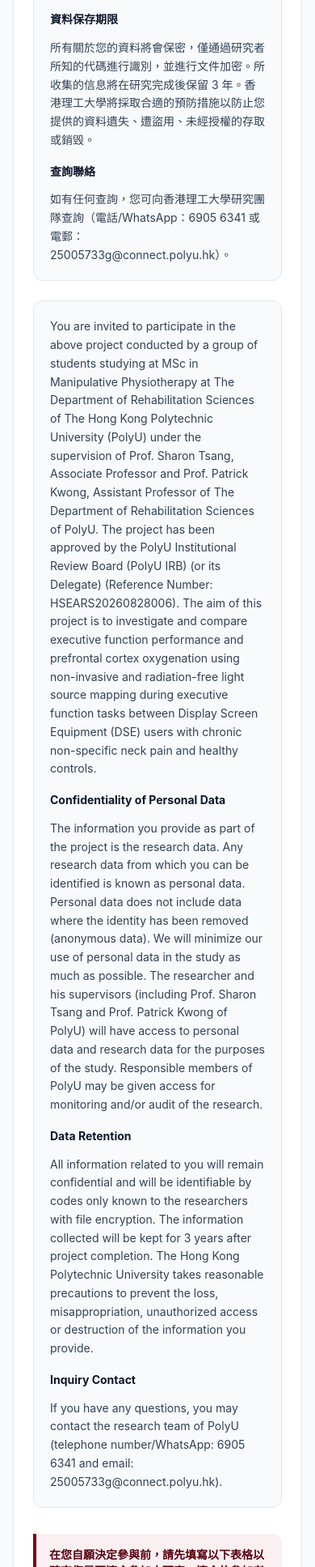
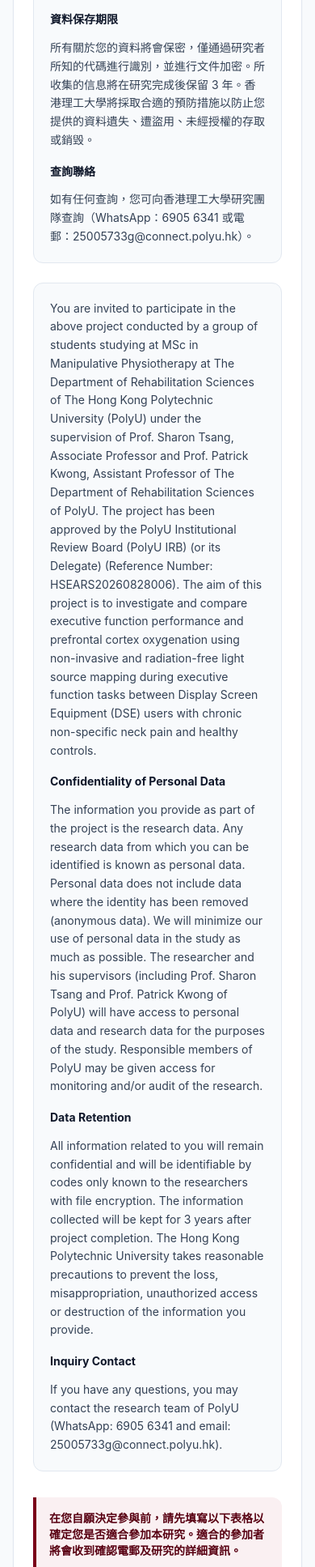
Before and after one commit to fnirmanip2627/signupsurvey, a plain HTML site: page index.html in a window 390 px wide. Shown: the part 1044-2979 px from the top of the page at 81% size. Drawn offline with nearby package versions, Linux system fonts and the light colour scheme.

Commit message:
Remove 'telephone number' from inquiry contact details

```diff
--- a/index.html
+++ b/index.html
@@ -229,7 +229,7 @@
                         </p>
                         <h4 class="font-bold text-slate-900 pt-1">查詢聯絡</h4>
                         <p>
-                            如有任何查詢，您可向香港理工大學研究團隊查詢（電話/WhatsApp：6905 6341 或電郵：25005733g@connect.polyu.hk）。
+                            如有任何查詢，您可向香港理工大學研究團隊查詢（WhatsApp：6905 6341 或電郵：25005733g@connect.polyu.hk）。
                         </p>
                     </div>
 
@@ -248,7 +248,7 @@
                         </p>
                         <h4 class="font-bold text-slate-900 pt-1">Inquiry Contact</h4>
                         <p>
-                            If you have any questions, you may contact the research team of PolyU (telephone number/WhatsApp: 6905 6341 and email: 25005733g@connect.polyu.hk).
+                            If you have any questions, you may contact the research team of PolyU (WhatsApp: 6905 6341 and email: 25005733g@connect.polyu.hk).
                         </p>
                     </div>
                 </div>
@@ -505,8 +505,8 @@
                     <p id="s6_msg"></p>
                     <div class="pt-4 border-t border-slate-200 text-xs text-slate-600">
                         <p class="font-bold mb-1 text-slate-800">Inquiry Contact / 查詢聯絡：</p>
-                        <p>如有任何查詢，您可向香港理工大學研究團隊查詢（電話/WhatsApp：6905 6341 或電郵：25005733g@connect.polyu.hk）</p>
-                        <p class="mt-1 italic">If you have any questions, you may contact the research team of PolyU (telephone number/WhatsApp: 6905 6341 and email: 25005733g@connect.polyu.hk).</p>
+                        <p>如有任何查詢，您可向香港理工大學研究團隊查詢（WhatsApp：6905 6341 或電郵：25005733g@connect.polyu.hk）</p>
+                        <p class="mt-1 italic">If you have any questions, you may contact the research team of PolyU (WhatsApp: 6905 6341 and email: 25005733g@connect.polyu.hk).</p>
                     </div>
                 </div>
 
```
